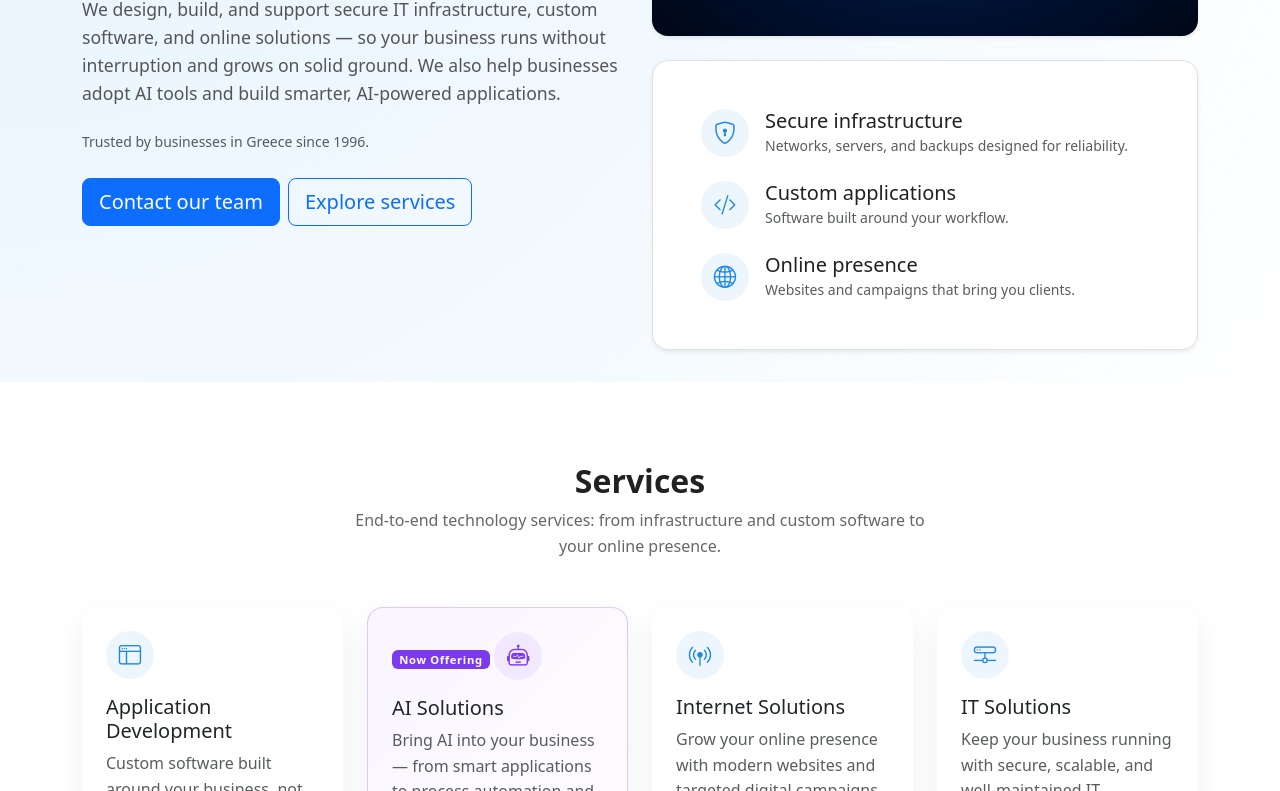
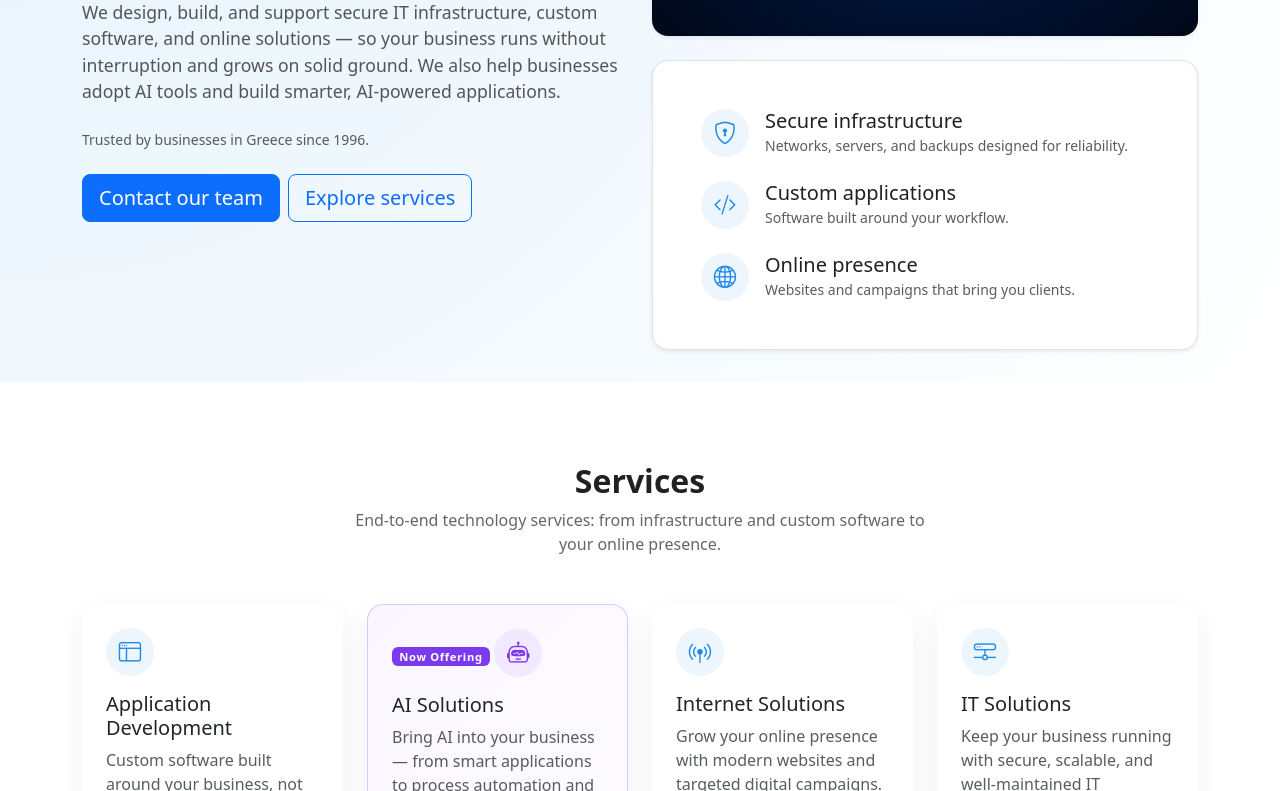
Before and after one commit to odimih/InfinetSite, a plain HTML site: page index.html in a window 1280 px wide. Shown: the part 446-1237 px from the top of the page. Drawn offline with nearby package versions, Linux system fonts and the light colour scheme.

Commit message:
Revert "Update style.css" for git testing

```diff
--- a/style.css
+++ b/style.css
@@ -202,7 +202,3 @@ footer a:hover {
 .scroll-offset {
     scroll-margin-top: 88px;
 }
-
-p {
-    line-height: 1.6;
-}
```
